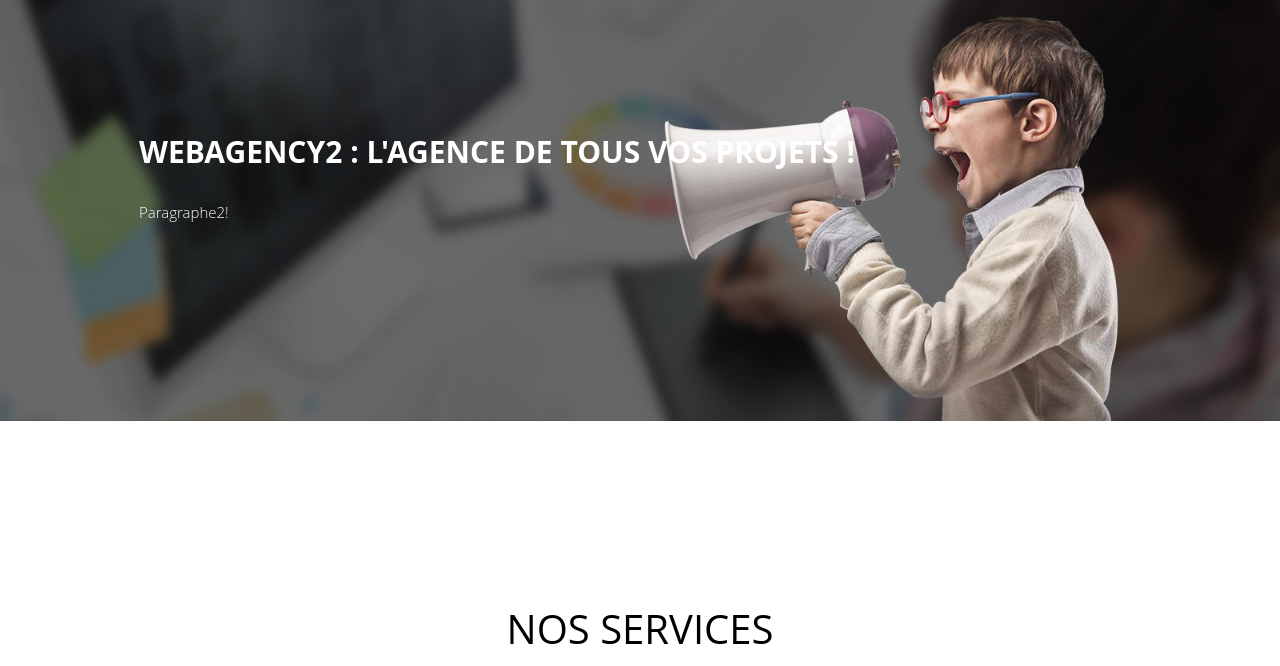
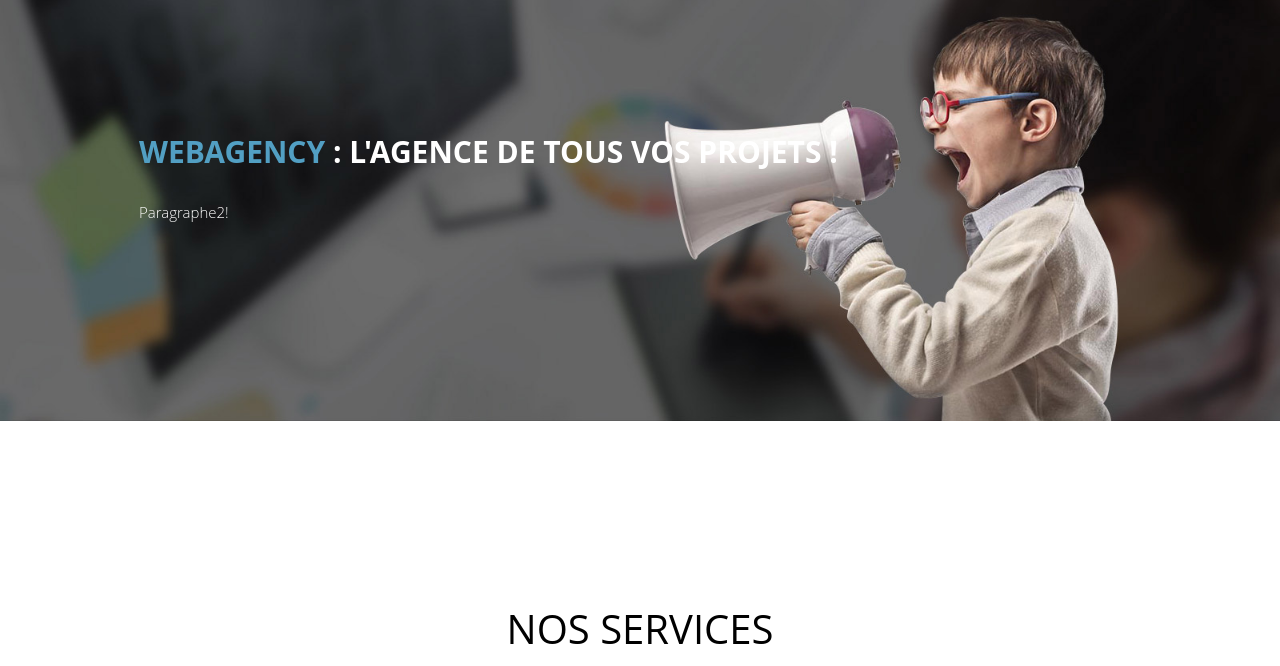
Before and after one commit to OreoFR/Projet-Melin, a plain HTML site: page P2/index.html in a window 1280 px wide. Shown: the part 124-790 px from the top of the page. Drawn offline with Linux system fonts and the light colour scheme.

Commit message:
fix color text slider

```diff
--- a/P2/index.html
+++ b/P2/index.html
@@ -27,11 +27,11 @@
             <section id="sectionslider"> <!-- Section du Slider -->
                 <div id="slider">
                     <div id=bloctexteslider1>
-                        <p id="texteslider1">WEBAGENCY : L'AGENCE DE TOUS VOS PROJETS !</p>
+                        <p id="texteslider1"><span class="spanslider">WEBAGENCY</span> : L'AGENCE DE TOUS VOS PROJETS !</p>
                         <p id="paragrapheslider1">Paragraphe!</p>
                     </div>
                     <div id=bloctexteslider2>
-                        <p id="texteslider2">WEBAGENCY2 : L'AGENCE DE TOUS VOS PROJETS !</p>
+                        <p id="texteslider2"><span class="spanslider">WEBAGENCY</span> : L'AGENCE DE TOUS VOS PROJETS !</p>
                         <p id="paragrapheslider2">Paragraphe2!</p>
                     </div>
                         <img src="images/slider/bg1.jpg" id="img1" alt="??" />
--- a/P2/style.css
+++ b/P2/style.css
@@ -364,3 +364,9 @@ section#portfolio #facircle2 .rondbleuparagraphe
 	color: white;
 	font-size: 15px;
 }
+
+.spanslider
+{
+	color: rgb(82,159,195);
+	font-weight: bold;
+}
```
